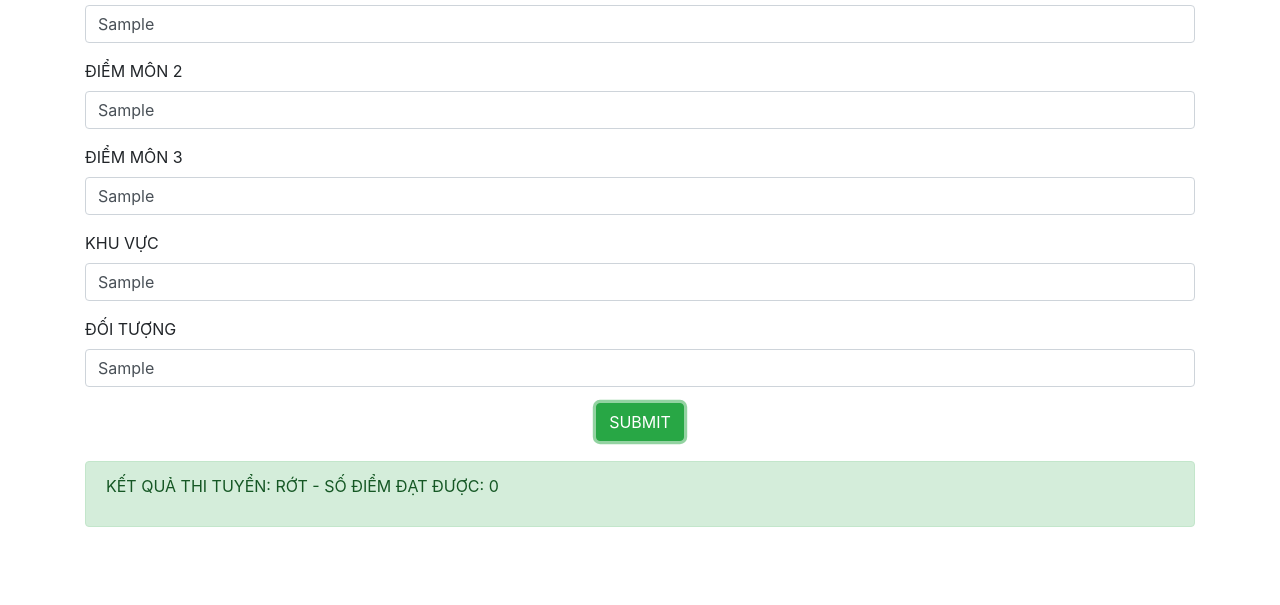
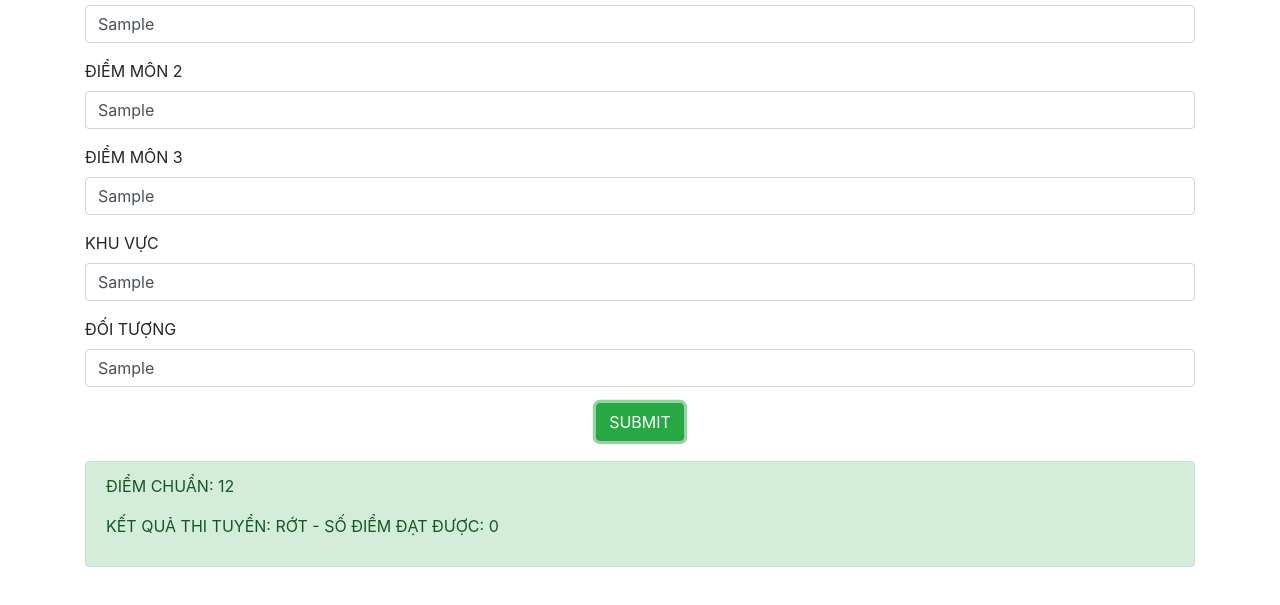
Before and after one commit to PhamVanSang2601/js5, a plain HTML site: page index.html in a window 1280 px wide. Both pictures are taken after typing "Sample", "Sample", "Sample", "Sample", "Sample" into the empty fields and a click on the button "SUBMIT". Shown: the part 73-678 px from the top of the page. Drawn offline with nearby package versions, Linux system fonts and the light colour scheme.

Commit message:
them diem chuan

```diff
--- a/index.js
+++ b/index.js
@@ -8,7 +8,7 @@ document.getElementById("submit").onclick = function (){
     let sum = Number(mark1) + Number(mark2) + Number(mark3);
     console.log("tổng điểm 3 môn:", sum);
     let mark;
-    if(Number(mark1) && Number(mark2) && Number(mark3) > 0, districtEl === 'a' ) {
+    if(Number(mark1) && Number(mark2) && Number(mark3) > 0, districtEl === 'a') {
         if(subjectEl == 1){
             mark = sum + 2 + 2.5;
         } else if(subjectEl == 2){
@@ -18,7 +18,7 @@ document.getElementById("submit").onclick = function (){
         } else{
             mark = sum + 2;
         }
-    } else if(Number(mark1) && Number(mark2) && Number(mark3) > 0, districtEl === 'b' ){
+    } else if(Number(mark1) && Number(mark2) && Number(mark3) > 0, districtEl === 'b'){
         if(subjectEl == 1){
             mark = sum + 1 + 2.5;
         } else if(subjectEl == 2){
@@ -28,7 +28,7 @@ document.getElementById("submit").onclick = function (){
         } else{
             mark = sum + 1;
         }
-    }else if(Number(mark1) && Number(mark2) && Number(mark3) > 0, districtEl === 'c' ){
+    }else if(Number(mark1) && Number(mark2) && Number(mark3) > 0, districtEl === 'c'){
         if(subjectEl == 1){
             mark = sum + 0.5 + 2.5;
         } else if(subjectEl == 2){
@@ -53,6 +53,7 @@ document.getElementById("submit").onclick = function (){
         mark = 0;
     }
     console.log("điểm", mark);
+    resultEl.innerHTML +=`<p>ĐIỂM CHUẨN: 12</p>`
     if(mark > 10 ){
         resultEl.innerHTML += `<p>KẾT QUẢ THI TUYỂN: ĐẬU - SỐ ĐIỂM ĐẠT ĐƯỢC: ${mark}</p>`
     } else{
```
Also changed, not shown: index.html (+0 -6 lines).
